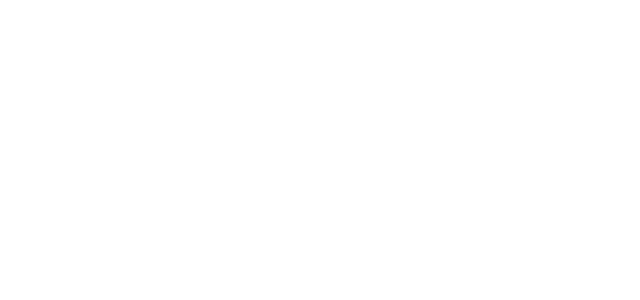
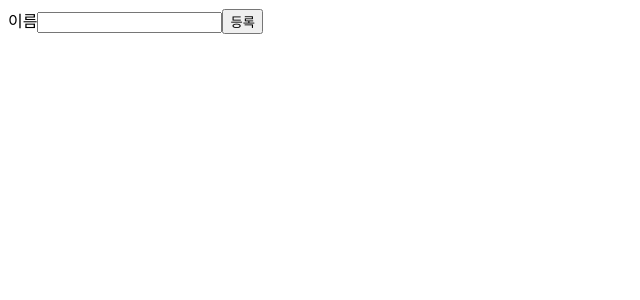
Before and after one commit to newfly101/Inflearn-SpringStart, a React (Create React App) app in the folder web/: page /members in a window 1280 px wide. Before the commit this address had no page. Shown: the top 300 px of the page, without its empty margins (0-640 px from the left). Built offline with nearby package versions, Linux system fonts and the light colour scheme.

Commit message:
Member Form 생성

```diff
--- a/web/src/App.js
+++ b/web/src/App.js
@@ -1,11 +1,13 @@
 import {Route, BrowserRouter as Router, Routes} from "react-router-dom";
 import Home from "./view/Home";
+import Member from "./view/Member";
 
 function App() {
   return (
       <Router>
           <Routes>
               <Route path={"/"} element={<Home/>}></Route>
+              <Route path={"/members"} element={<Member />}></Route>
           </Routes>
       </Router>
   );
--- /dev/null
+++ b/web/src/view/Member.js
@@ -0,0 +1,29 @@
+import React from 'react';
+
+const Member = () => {
+    const [userName, setUserName] = React.useState('');
+    const onChangeName = (name) => {
+        setUserName(name);
+        console.log(userName);
+    }
+    const handleSubmit = (event) => {
+        event.preventDefault();
+        alert(userName);
+        setUserName('');
+    }
+    return (
+        <div>
+            <form onSubmit={handleSubmit}>
+                <label>이름</label>
+                <input  type="text"
+                        name="name"
+                        value={userName}
+                        onChange={(e) => onChangeName(e.target.value)}
+                />
+                <button type="submit">등록</button>
+            </form>
+        </div>
+    );
+};
+
+export default Member;
```
